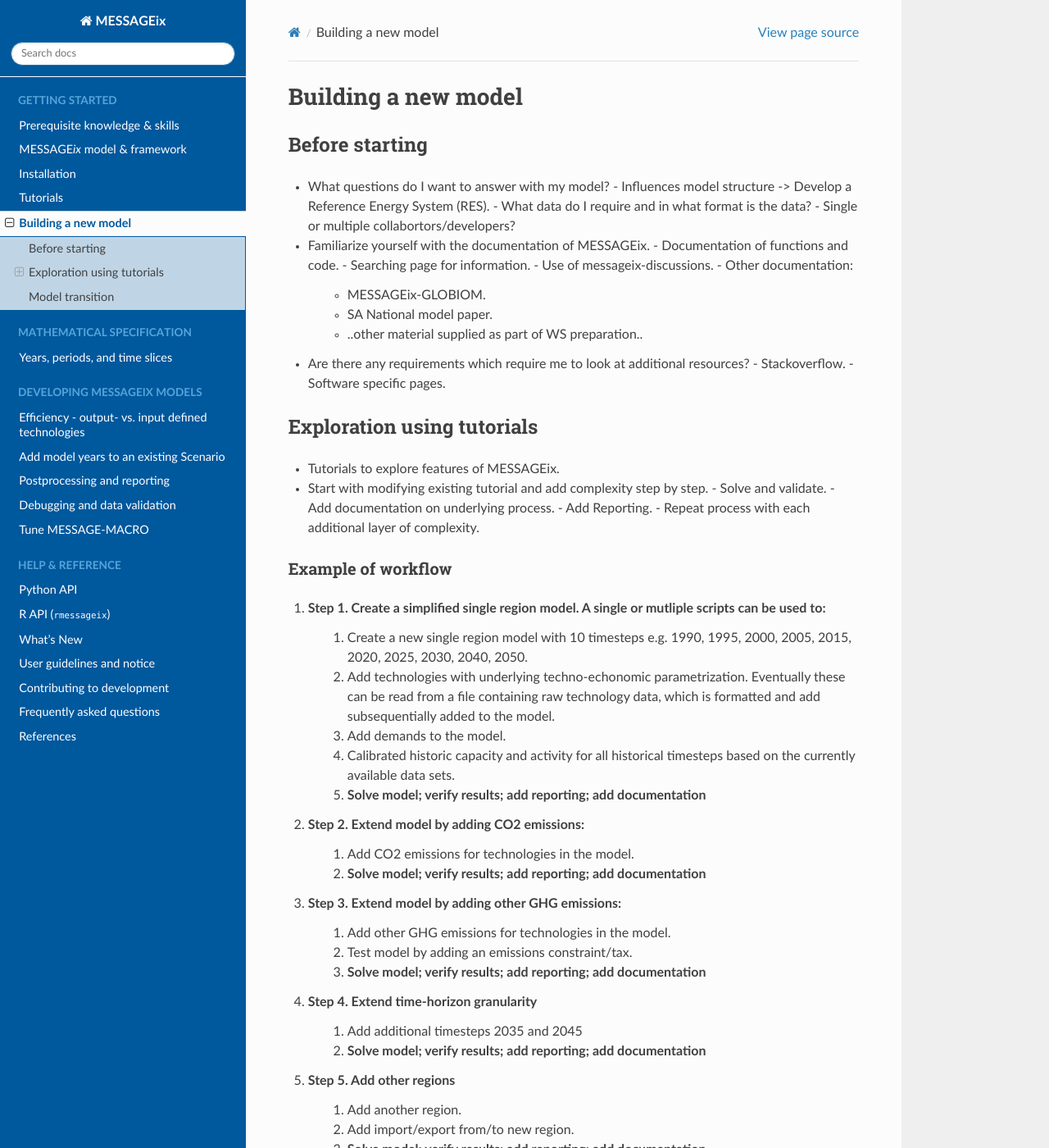
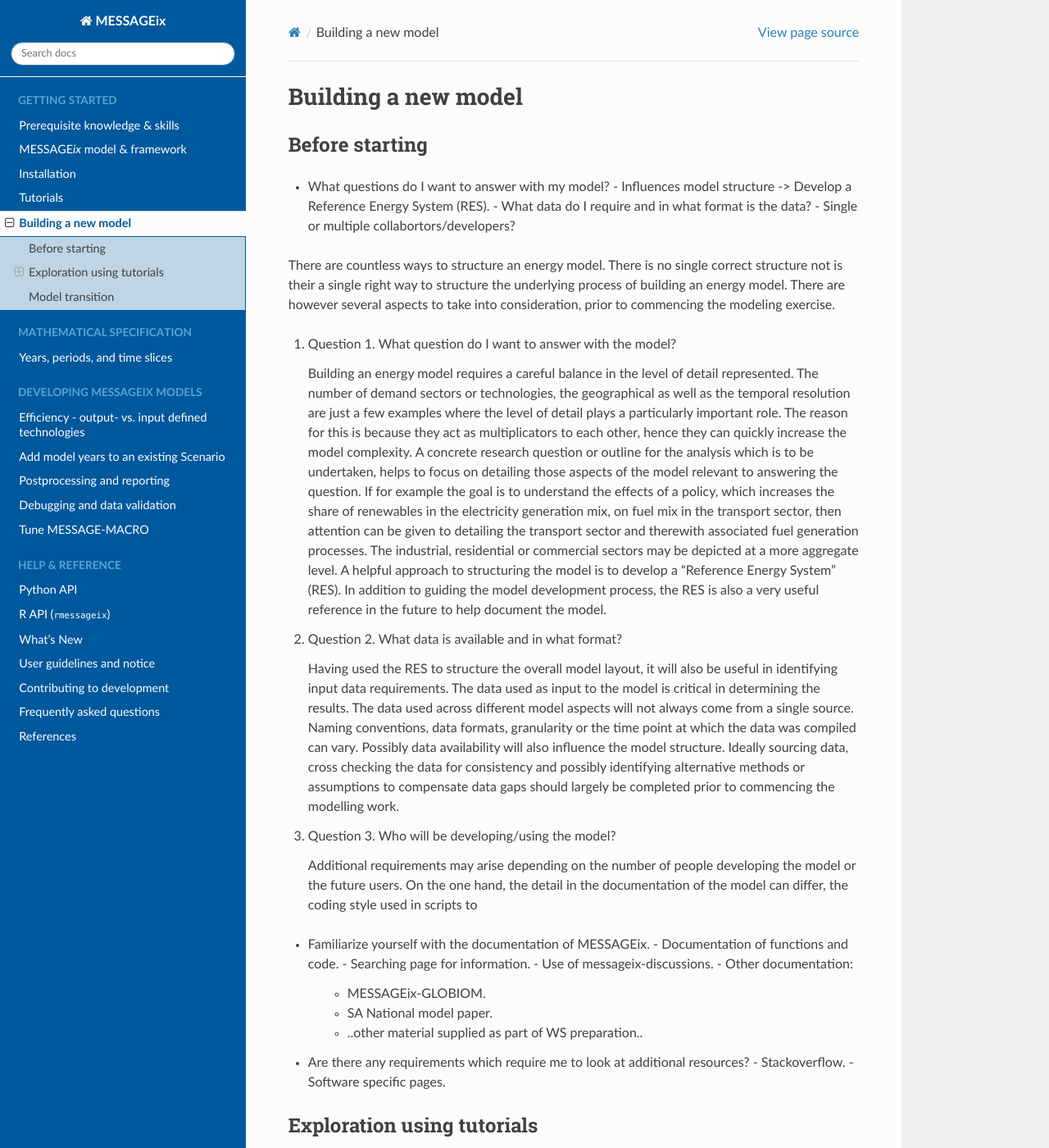
Before and after one commit to iiasa/message_ix, a Sphinx documentation site: the page built from doc/newbuild.rst, in a window 1280 px wide and 1400 px high. Shown: the whole window at 82% size. Built offline with Sphinx 7.4.7 and the Read the Docs theme 2.0.0, drawn with Linux system fonts in a browser that asks for light colours; pages that are not in the unit, such as notebooks, are missing from menus.

Commit message:
Expanded text on building a new model

```diff
--- a/doc/newbuild.rst
+++ b/doc/newbuild.rst
@@ -7,6 +7,35 @@
   - Influences model structure -> Develop a Reference Energy System (RES).
   - What data do I require and in what format is the data?
   - Single or multiple collabortors/developers?
+
+There are countless ways to structure an energy model.
+There is no single correct structure not is their a single right way to structure the underlying process of building an energy model.
+There are however several aspects to take into consideration, prior to commencing the modeling exercise.
+
+#. Question 1. What question do I want to answer with the model?
+
+   Building an energy model requires a careful balance in the level of detail represented.
+   The number of demand sectors or technologies, the geographical as well as the temporal resolution are just a few examples where the level of detail plays a particularly important role.
+   The reason for this is because they act as multiplicators to each other, hence they can quickly increase the model complexity.
+   A concrete research question or outline for the analysis which is to be undertaken, helps to focus on detailing those aspects of the model relevant to answering the question.
+   If for example the goal is to understand the effects of a policy, which increases the share of renewables in the electricity generation mix, on fuel mix in the transport sector, then attention can be given to detailing the transport sector and therewith associated fuel generation processes. The industrial, residential or commercial sectors may be depicted at a more aggregate level.
+   A helpful approach to structuring the model is to develop a "Reference Energy System" (RES). In addition to guiding the model development process, the RES is also a very useful reference in the future to help document the model.
+
+#. Question 2. What data is available and in what format?
+
+   Having used the RES to structure the overall model layout, it will also be useful in identifying input data requirements.
+   The data used as input to the model is critical in determining the results.
+   The data used across different model aspects will not always come from a single source. Naming conventions, data formats, granularity or the time point at which the data was compiled can vary.
+   Possibly data availability will also influence the model structure.
+   Ideally sourcing data, cross checking the data for consistency and possibly identifying alternative methods or assumptions to compensate data gaps should largely be completed prior to commencing the modelling work.
+
+#. Question 3. Who will be developing/using the model?
+
+   Additional requirements may arise depending on the number of people developing the model or the future users.
+   On the one hand, the detail in the documentation of the model can differ, the coding style used in scripts to
+
+
+
 
 - Familiarize yourself with the documentation of MESSAGEix.
   - Documentation of functions and code.
```
